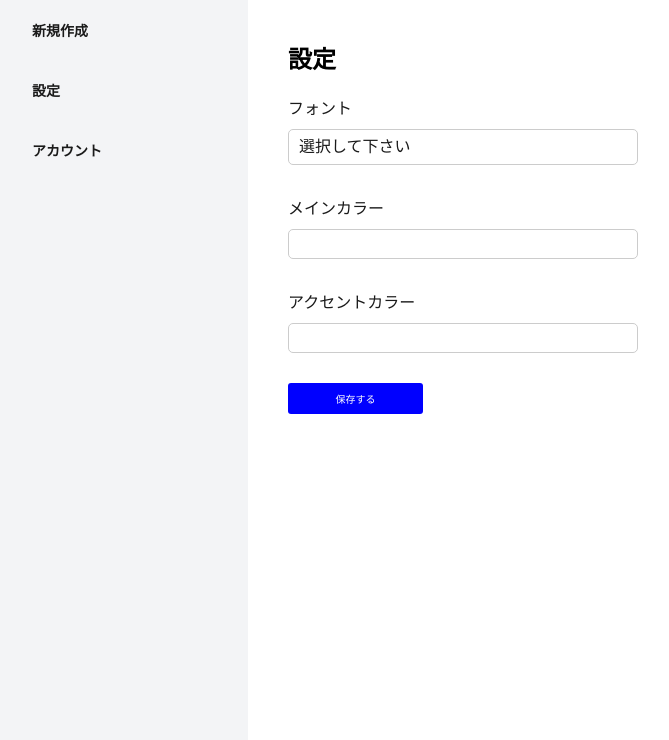
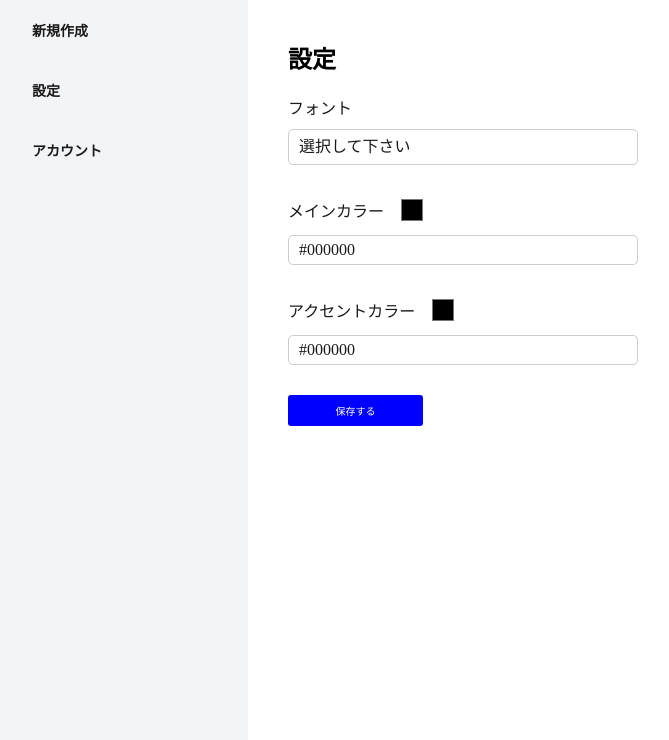
Before and after one commit to riki0808/slidebox, a Rails app: page /settings/new in a window 1280 px wide. Shown: the part 60-800 px from the top of the page, without its empty margins (8-677 px from the left). Run offline with Rails 7, Linux system fonts and the light colour scheme; the visitor is signed in with stand-in values (Sample User, id 1); data that the repository does not hold is empty; style sheets or scripts are compiled from the project's sources; parts of the project's set-up code (start-up, migrations or seed data) failed here and were passed over; some libraries are stand-ins or nearby versions.

Commit message:
フロントの微調整

```diff
--- a/app/assets/stylesheets/application.scss
+++ b/app/assets/stylesheets/application.scss
@@ -129,6 +129,20 @@ p {
   background-color: #fff;
   border-radius: 10px;
   z-index: 10;
+  box-shadow: 0px 0px 11px -7px #333;
+}
+.p-nav-global-profile {
+  padding: 20px 0 20px 20px;
+  color: #606060;
+  font-size: 14px;
+  border-bottom: 1px solid #606060;
+}
+.p-nav-global-company {
+  margin-bottom: 15px;
+  font-weight: 600;
+}
+.p-nav-global-name {
+
 }
 .p-nav-global.is-active {
   opacity: 1;
--- a/app/assets/stylesheets/settings.scss
+++ b/app/assets/stylesheets/settings.scss
@@ -20,6 +20,16 @@
   color: #1a1a1a;
   font-weight: 300;
   margin-bottom: 10px;
+  display: flex;
+  align-items: center;
+}
+.option-form_title-text {
+  margin-right: 15px;
+}
+.option-form_title-color {
+  width: 26px;
+  height: 30px;
+  background: none!important;
 }
 .option-form_desc {
   border: 1px solid #cccccc;
--- a/app/javascript/packs/home/common.js
+++ b/app/javascript/packs/home/common.js
@@ -1,23 +1,54 @@
-let navGlobal = document.getElementById('navGlobal');
-let set = document.getElementById('js-setting');
-let overLay = document.getElementById('overLay');
+let navGlobal = document.getElementById("navGlobal");
+let set = document.getElementById("js-setting");
+let overLay = document.getElementById("overLay");
 
-
-if ( set != null ) {
-
-  set.addEventListener('click', navFade, false);
+if (set != null) {
+  set.addEventListener("click", navFade, false);
   function navFade() {
-    navGlobal.classList.toggle('is-active');
-    overLay.classList.toggle('is-active');
+    navGlobal.classList.toggle("is-active");
+    overLay.classList.toggle("is-active");
   }
-
 }
 
-if ( overLay != null ) {
+if (overLay != null) {
+  overLay.addEventListener(
+    "click",
+    function () {
+      navGlobal.classList.remove("is-active");
+      overLay.classList.remove("is-active");
+    },
+    false
+  );
+}
 
-  overLay.addEventListener('click', function() {
-    navGlobal.classList.remove('is-active');
-    overLay.classList.remove('is-active');
-  }, false);
+let mainColorPick = document.getElementById("js-main-pick");
+let subColorPick = document.getElementById("js-sub-pick");
 
+let mainColorCode = document.getElementById("js-main-code");
+let subColorCode = document.getElementById("js-sub-code");
+
+function changeColor(code, color) {
+  if (code !== null) {
+    code.value = color.value;
+    color.style.background = color.value;
+
+    color.addEventListener(
+      "change",
+      function () {
+        code.value = color.value;
+      },
+      false
+    );
+
+    code.addEventListener(
+      "input",
+      function () {
+        color.value = code.value;
+      },
+      false
+    );
+  }
 }
+
+changeColor(mainColorCode, mainColorPick);
+changeColor(subColorCode, subColorPick);
--- a/app/views/layouts/application.html.erb
+++ b/app/views/layouts/application.html.erb
@@ -69,5 +69,6 @@
     <%= javascript_pack_tag 'home/preview' %>
     <% end %>
 
+
   </body>
 </html>
--- a/app/views/partial/_navbar.html.erb
+++ b/app/views/partial/_navbar.html.erb
@@ -11,10 +11,11 @@
     <div class="overlay" id="overLay"></div>
 
     <ul class="p-nav-global" id="navGlobal">
+      <div class="p-nav-global-profile">
+        <p class="p-nav-global-company"><%= current_user.company %></p>
+        <p class="p-nav-global-name"><%= current_user.name %>様</p>
+      </div>
       <li class="p-nav-global_item"><%= link_to 'アカウント設定', edit_user_path(id: current_user.id), class:"p-nav-global_item-link" %></li>
-      <li class="p-nav-global_item"><a class="p-nav-global_item-link" target="_blank" href="https://join.slack.com/t/d-base-hq/shared_invite/zt-1a10po5td-0AXtK4aWAdoEg9p~ulh5wA">Slackサポートチャット</a></li>
-      <li class="p-nav-global_item"><a class="p-nav-global_item-link" target="_blank" href="https://timerex.net/s/riki_sato/28d890ed">WEBミーティングで質問</a></li>
-      <li class="p-nav-global_item"><a class="p-nav-global_item-link" target="_blank" href="https://www.swapab.com/help">ご質問/ご要望はこちら</a></li>
       <li class="p-nav-global_item"><%= link_to 'ログアウト', logout_path, method: :delete, class:'p-nav-global_item-link' %></li>
     </ul>
 
--- a/app/views/request_mailer/request_email.text.erb
+++ b/app/views/request_mailer/request_email.text.erb
@@ -19,4 +19,10 @@ slideboxからの依頼がきましたぞ
 
 依頼内容詳細：<%= @doc.detail %>
 
+希望フォント：<%= @doc.user.setting.font %>
+
+希望メインカラー：<%= @doc.user.setting.main_color %>
+
+希望アクセントカラー：<%= @doc.user.setting.sub_color %>
+
 ==============================================
--- a/app/views/settings/new.html.erb
+++ b/app/views/settings/new.html.erb
@@ -16,13 +16,19 @@
   </dl>
 
   <dl class="option-form">
-    <dt class="option-form_title">メインカラー</dt>
-    <dd><%= f.text_field :main_color, class:"option-form_desc" %></dd>
+    <dt class="option-form_title">
+      <p class="option-form_title-text">メインカラー</p>
+      <input type="color" class="option-form_title-color" id="js-main-pick">
+    </dt>
+    <dd><%= f.text_field :main_color, class:"option-form_desc", id:"js-main-code" %></dd>
   </dl>
 
   <dl class="option-form">
-    <dt class="option-form_title">アクセントカラー</dt>
-    <dd><%= f.text_field :sub_color, class:"option-form_desc" %></dd>
+    <dt class="option-form_title">
+      <p class="option-form_title-text">アクセントカラー</p>
+      <input type="color" class="option-form_title-color" id="js-sub-pick">
+    </dt>
+    <dd><%= f.text_field :sub_color, class:"option-form_desc", id:"js-sub-code" %></dd>
   </dl>
 
   <%= f.submit "保存する", class:"option-submit" %>
```
Also changed, not shown: app/javascript/packs/home/preview.js (+3 -7 lines), app/views/request_mailer/thanks_email.text.erb (+23 -19 lines), app/views/settings/edit.html.erb (+12 -5 lines), app/javascript/packs/home/setting.js (added), 4 other files.
